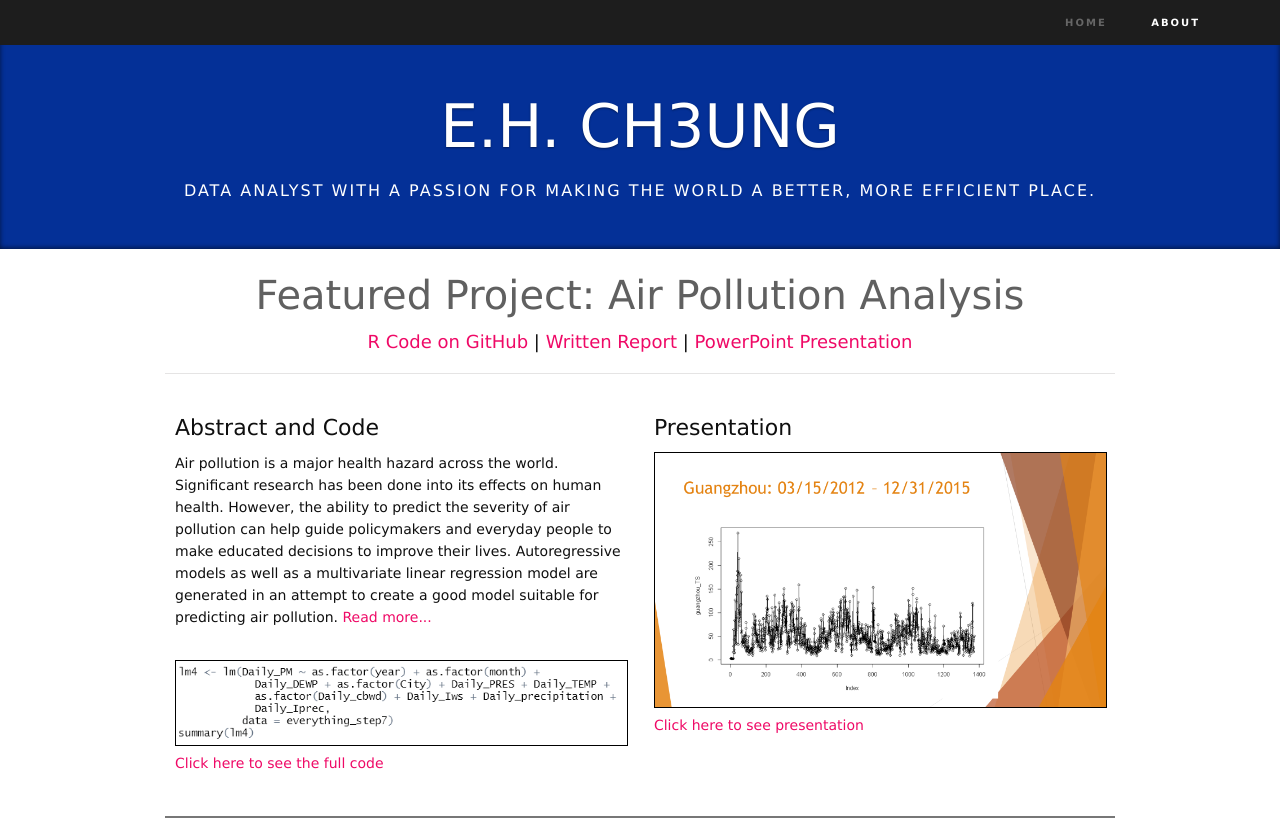
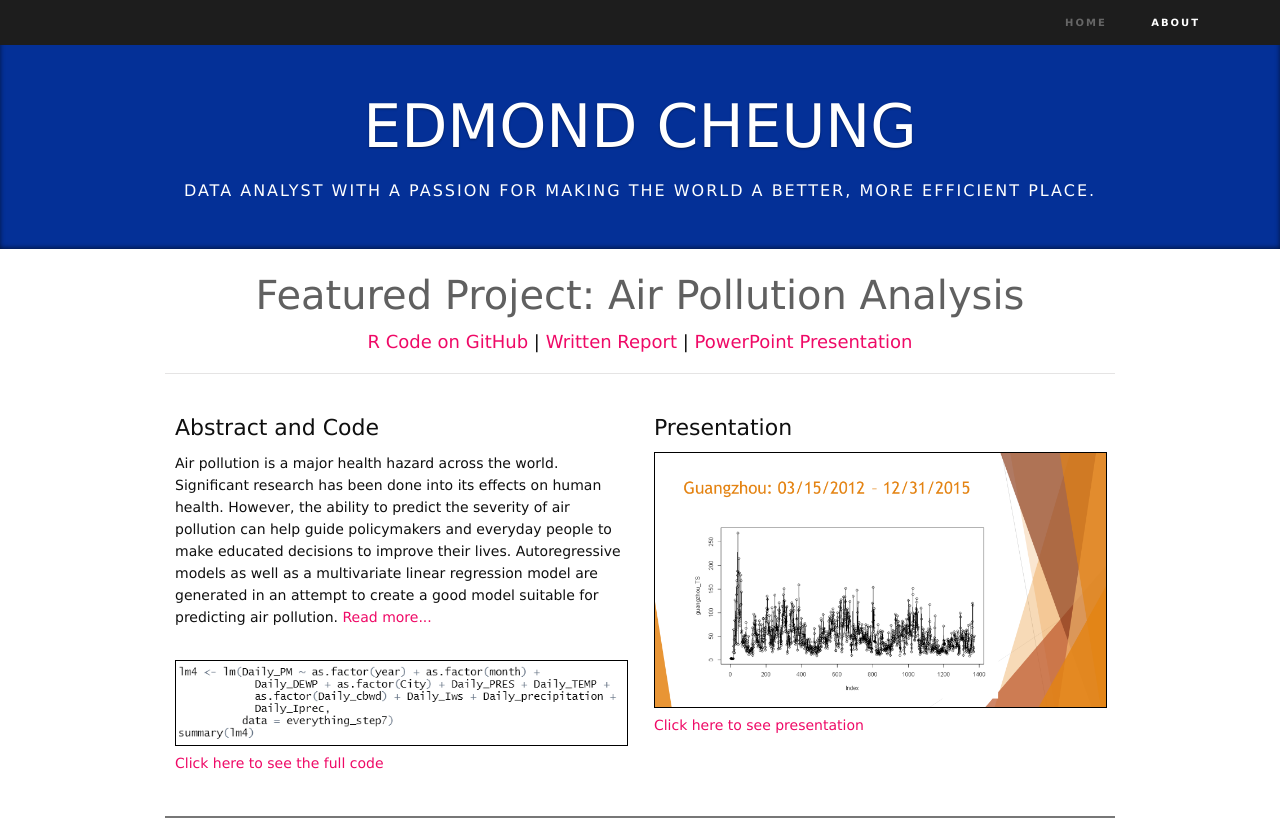
Before and after one commit to ehch3/ehch3.github.io, a plain HTML site: page index.html in a window 1280 px wide. Shown: the top 821 px of the page. Drawn offline with Linux system fonts and the light colour scheme.

Commit message:
Add files via upload

```diff
--- a/index.html
+++ b/index.html
@@ -22,7 +22,7 @@
 	</nav>
 </header>
 <section id="video" class="home">
-	<h1>E.H. Ch3ung</h1>
+	<h1>Edmond Cheung</h1>
 	<h2>Data analyst with a passion for making the world a better, more efficient place.</h2>
 </section>
 <section id="main-content">
```
